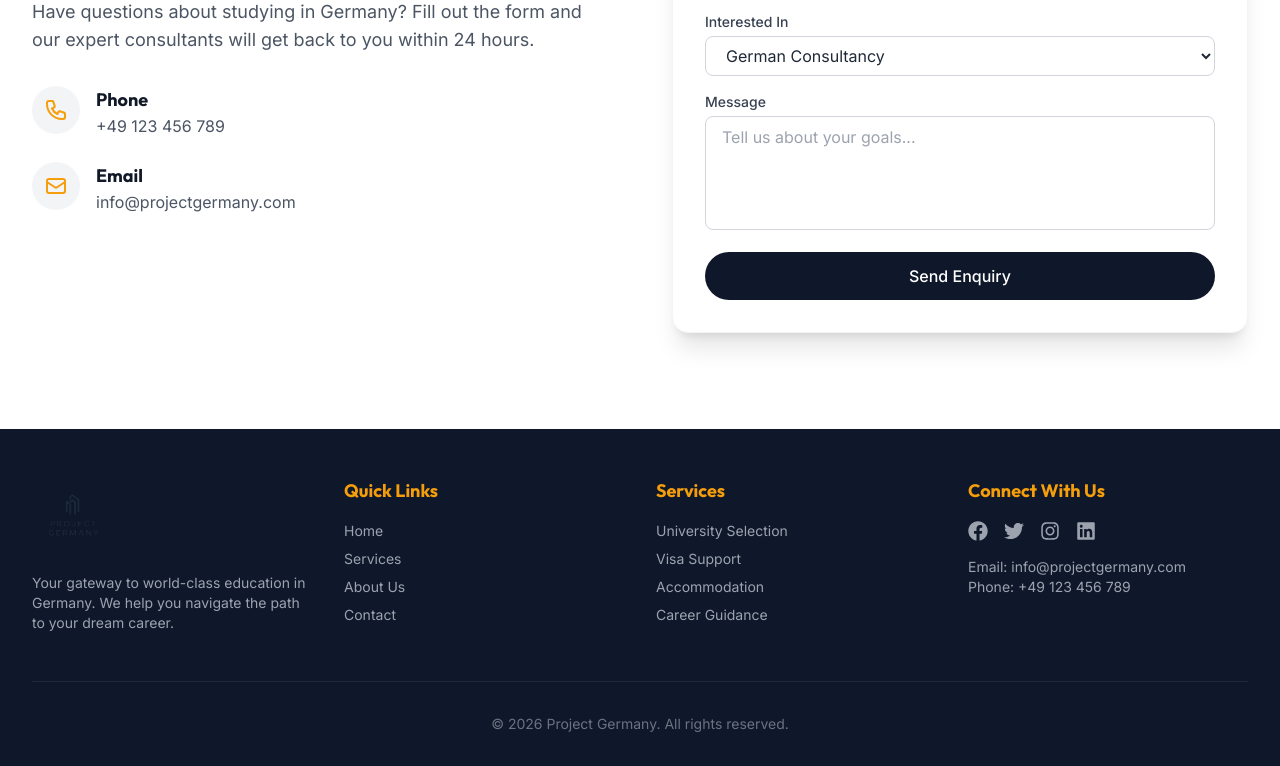
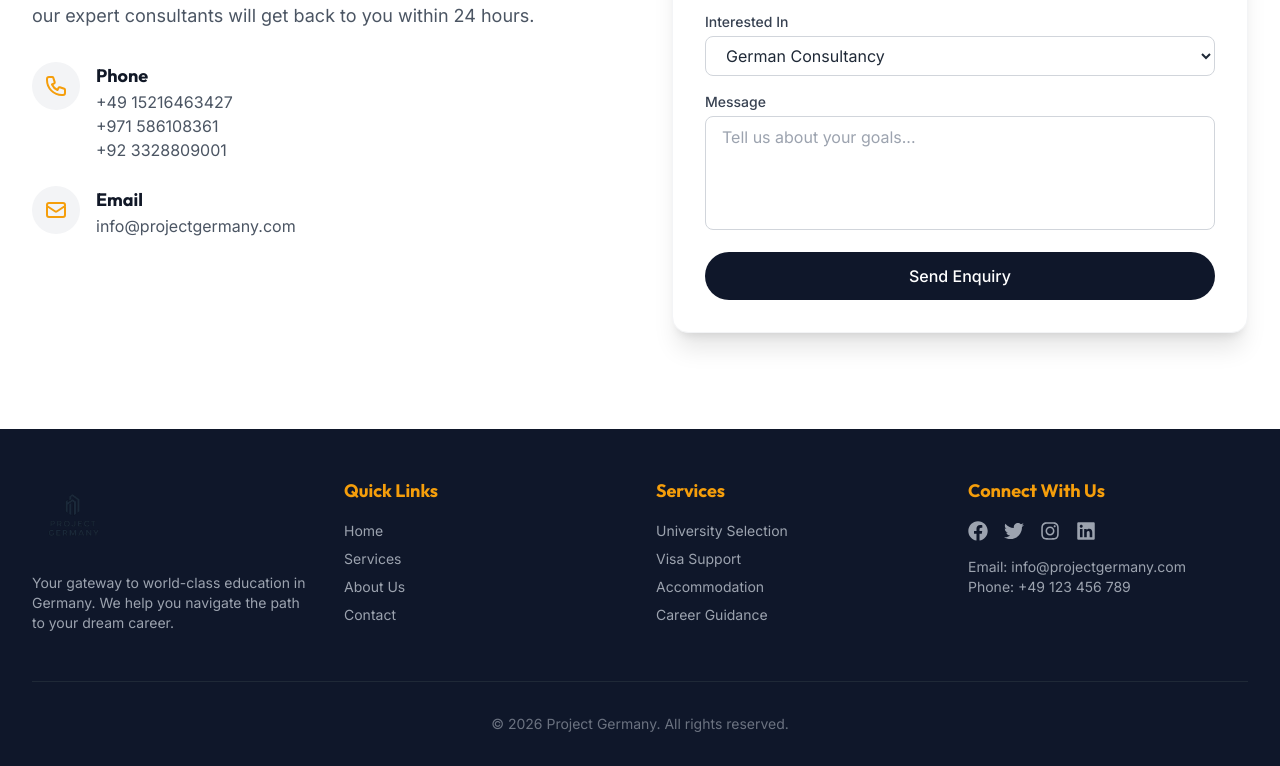
Before and after one commit to Talha-glitched/Project-Germany, a React (Vite) app in the folder client/: page / in a window 1280 px wide. Shown: the part 3434-4200 px from the top of the page. Built offline with nearby package versions, Linux system fonts and the light colour scheme; no server answers.

Commit message:
YES FCK ME

```diff
--- a/client/src/components/EnquiryForm.jsx
+++ b/client/src/components/EnquiryForm.jsx
@@ -112,7 +112,9 @@ const EnquiryForm = () => {
                                 </div>
                                 <div>
                                     <h4 className="text-lg font-semibold text-gray-900">Phone</h4>
-                                    <p className="text-gray-600">+49 123 456 789</p>
+                                    <p className="text-gray-600">+49 15216463427</p>
+                                    <p className="text-gray-600">+971 586108361</p>
+                                    <p className="text-gray-600">+92 3328809001</p>
                                 </div>
                             </div>
                             <div className="flex items-start space-x-4">
```
